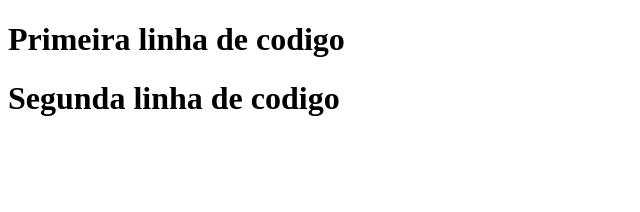
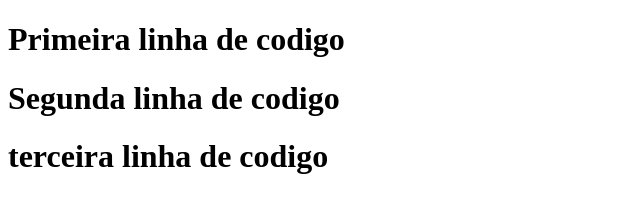
Before and after one commit to Rafael-Augusto-Barbosa1/PrimeiroProjetoGit, a plain HTML site: page index.html in a window 1280 px wide. Shown: the whole page, without its empty margins (0-640 px from the left). Drawn offline with Linux system fonts and the light colour scheme.

Commit message:
criando a terceira linha de codigo

```diff
--- a/index.html
+++ b/index.html
@@ -8,5 +8,6 @@
 <body>
     <h1>Primeira linha de codigo</h1>
     <h1>Segunda linha de codigo</h1>
+    <h1>terceira linha de codigo</h1>
 </body>
 </html>
```
